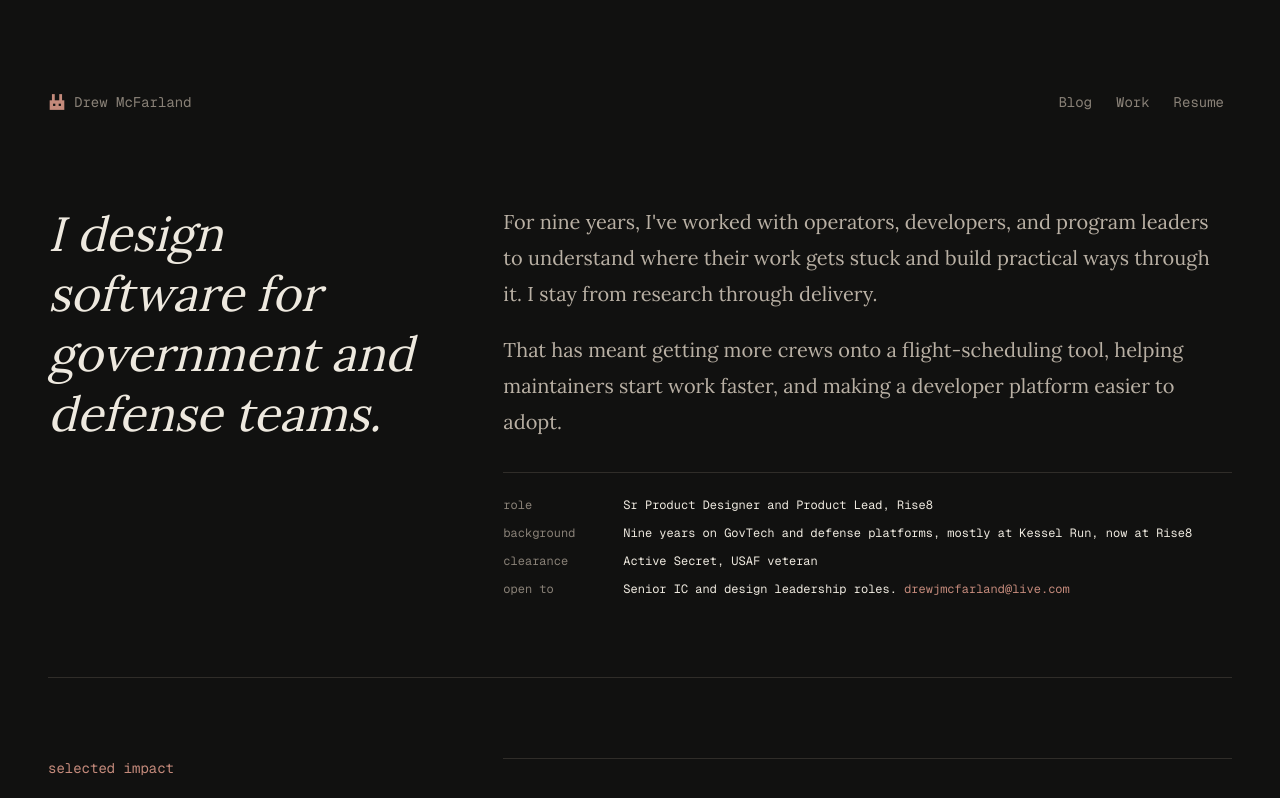
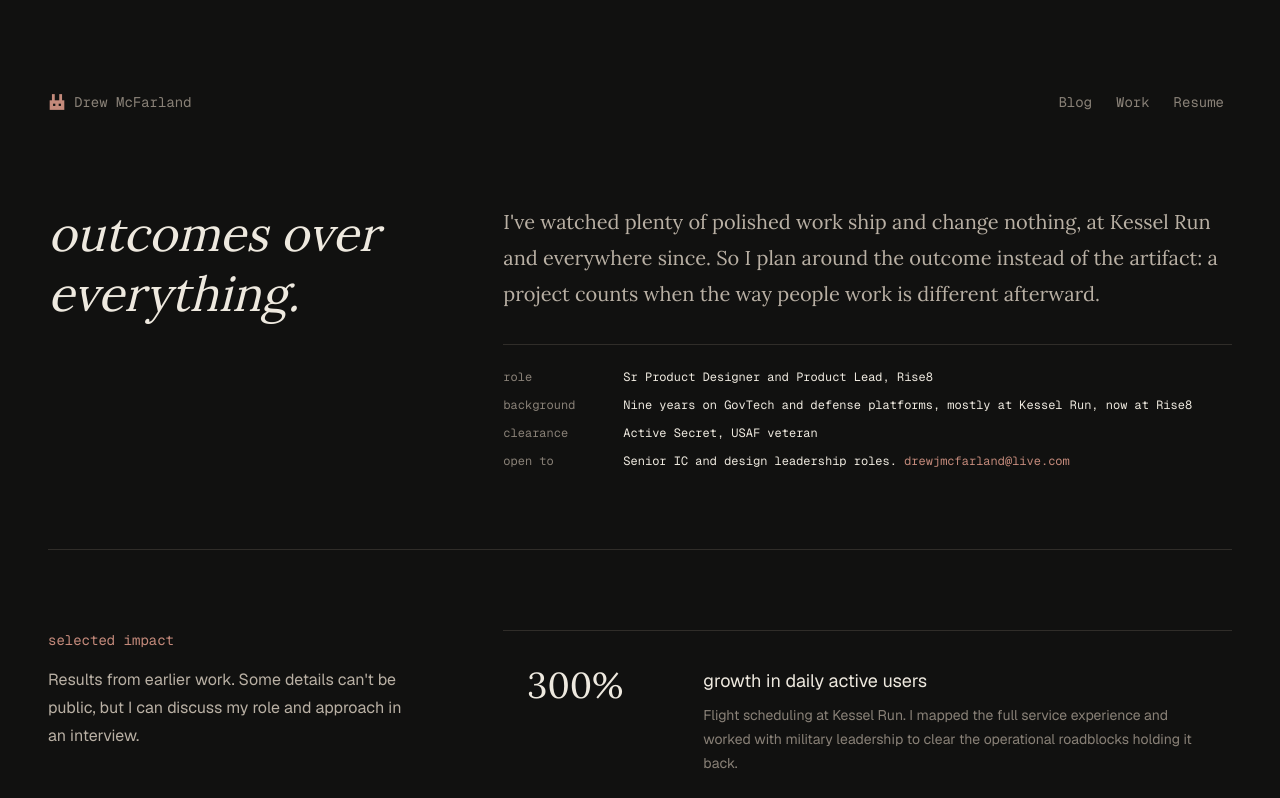
Before and after one commit to Mountain-Dr3w/outcomes, a Next.js app: page / in a window 1280 px wide. Shown: the top 798 px of the page. Built offline with nearby package versions, Linux system fonts and the light colour scheme.

Commit message:
Restore outcome-focused homepage hero

```diff
--- a/src/app/page.tsx
+++ b/src/app/page.tsx
@@ -43,22 +43,17 @@ export default function Home() {
         <div className="mt-14 grid gap-10 sm:mt-20 lg:gap-20 lg:grid-cols-[0.34fr_0.66fr]">
           <div>
             <h1 className="max-w-lg font-serif text-4xl font-light italic leading-tight text-[var(--text-primary)] sm:text-5xl">
-              I design software for government and defense teams.
+              outcomes over everything.
             </h1>
           </div>
 
           <div className="max-w-3xl space-y-8">
             <div className="space-y-5 font-serif text-lg leading-8 text-[var(--text-secondary)] sm:text-xl sm:leading-9">
               <p>
-                For nine years, I&apos;ve worked with operators, developers, and
-                program leaders to understand where their work gets stuck and
-                build practical ways through it. I stay from research through
-                delivery.
-              </p>
-              <p>
-                That has meant getting more crews onto a flight-scheduling
-                tool, helping maintainers start work faster, and making a
-                developer platform easier to adopt.
+                I&apos;ve watched plenty of polished work ship and change
+                nothing, at Kessel Run and everywhere since. So I plan around
+                the outcome instead of the artifact: a project counts when the
+                way people work is different afterward.
               </p>
             </div>
             <dl className="grid grid-cols-[6rem_1fr] gap-x-6 gap-y-3 border-t border-[var(--border)] pt-6 font-mono text-xs">
```
Also changed, not shown: 1 other file (tests, documents, lock files or other folders).
